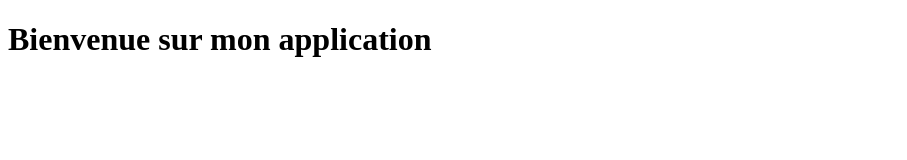
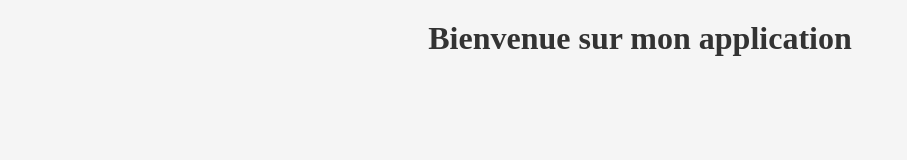
Before and after one commit to Ander75/clicker, a website: page public/index.html in a window 1280 px wide. Shown: the whole page, without its empty margins (0-907 px from the left). Drawn offline with Linux system fonts and the light colour scheme; the site is published under a folder, as on GitHub Pages, so addresses that start at the root find nothing.

Commit message:
Route update

```diff
--- a/app.js
+++ b/app.js
@@ -12,7 +12,7 @@ app.use(express.json());
 app.use(express.urlencoded({ extended: true }));
 
 // Serve all files in the public directory statically
-app.use('/', express.static(path.join(__dirname, 'public')));
+app.use(express.static('public'));
 
 // CORS headers configuration
 app.use((req, res, next) => {
--- a/public/index.html
+++ b/public/index.html
@@ -4,7 +4,7 @@
     <meta charset="UTF-8">
     <meta name="viewport" content="width=device-width, initial-scale=1.0">
     <title>Mon Application</title>
-    <link rel="stylesheet" href="/main.css">
+    <link rel="stylesheet" href="./main.css">
 </head>
 <body>
     <div class="app-container">
```
